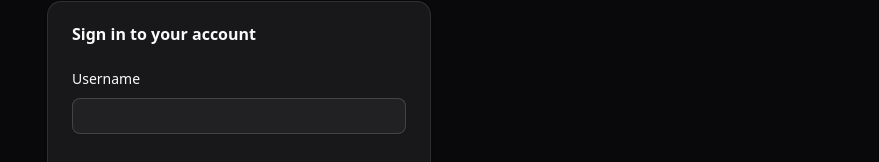
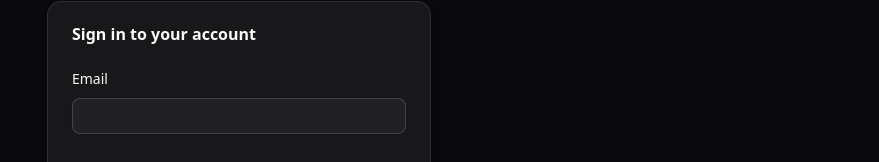
Before and after one commit to jonathank1906/LINAK-Desk-Semester-Project, a React (Vite) app in the folder frontend/: page /login in a window 1280 px wide. Shown: the part 244-406 px from the top of the page, without its empty margins (401-1280 px from the left). Built offline with nearby package versions, Linux system fonts and the light colour scheme; no server answers.

Commit message:
Sign in using email

```diff
--- a/frontend/src/components/login-form.jsx
+++ b/frontend/src/components/login-form.jsx
@@ -19,16 +19,15 @@ export function LoginForm({
   ...props
 }) {
 
-  const [username, setUsername] = useState("")
+  const [email, setEmail] = useState("")
   const [password, setPassword] = useState("")
   const { loginUser } = useAuth();
 
-
   const handleLogin = async (e) => {
     e.preventDefault();
-    const success = await loginUser(username, password)
+    const success = await loginUser(email, password)
     if (!success) {
-      setUsername("")
+      setEmail("")
       setPassword("")
     }
   }
@@ -43,8 +42,15 @@ export function LoginForm({
           <form>
             <div className="flex flex-col gap-6">
               <div className="grid gap-3">
-                <Label htmlFor="username">Username</Label>
-                <Input onChange={(e) => setUsername(e.target.value)} value={username} id="username" type="text" required />
+                <Label htmlFor="email">Email</Label>
+                <Input
+                  onChange={(e) => setEmail(e.target.value)}
+                  value={email}
+                  id="email"
+                  type="email"
+                  required
+                  autoComplete="email"
+                />
               </div>
               <div className="grid gap-3">
                 <div className="flex items-center">
@@ -55,7 +61,14 @@ export function LoginForm({
                     Forgot password?
                   </Link>
                 </div>
-                <Input onChange={(e) => setPassword(e.target.value)} value={password} id="password" type="password" required />
+                <Input
+                  onChange={(e) => setPassword(e.target.value)}
+                  value={password}
+                  id="password"
+                  type="password"
+                  required
+                  autoComplete="current-password"
+                />
               </div>
               <div className="flex flex-col gap-3">
                 <Button onClick={handleLogin} type="submit" className="w-full">
--- a/frontend/src/contexts/useAuth.jsx
+++ b/frontend/src/contexts/useAuth.jsx
@@ -23,8 +23,8 @@ export const AuthProvider = ({ children }) => {
     }
   };
 
-  const loginUser = async (username, password) => {
-    const user = await login(username, password)
+  const loginUser = async (email, password) => {
+    const user = await login(email, password)
     if (user && user.success !== false) {
       setUser(user)
       nav('/')
--- a/frontend/src/endpoints/api.js
+++ b/frontend/src/endpoints/api.js
@@ -36,11 +36,11 @@ axios.interceptors.response.use(
     }
 );
 
-export const login = async (username, password) => {
+export const login = async (email, password) => {
     try {
         const response = await axios.post(
             LOGIN_URL,
-            { username, password },  // Object shorthand for cleaner syntax
+            { email, password },  // Object shorthand for cleaner syntax
             { withCredentials: true }  // Ensures cookies are included
         );
 
```
Also changed, not shown: 1 other file (tests, documents, lock files or other folders).
